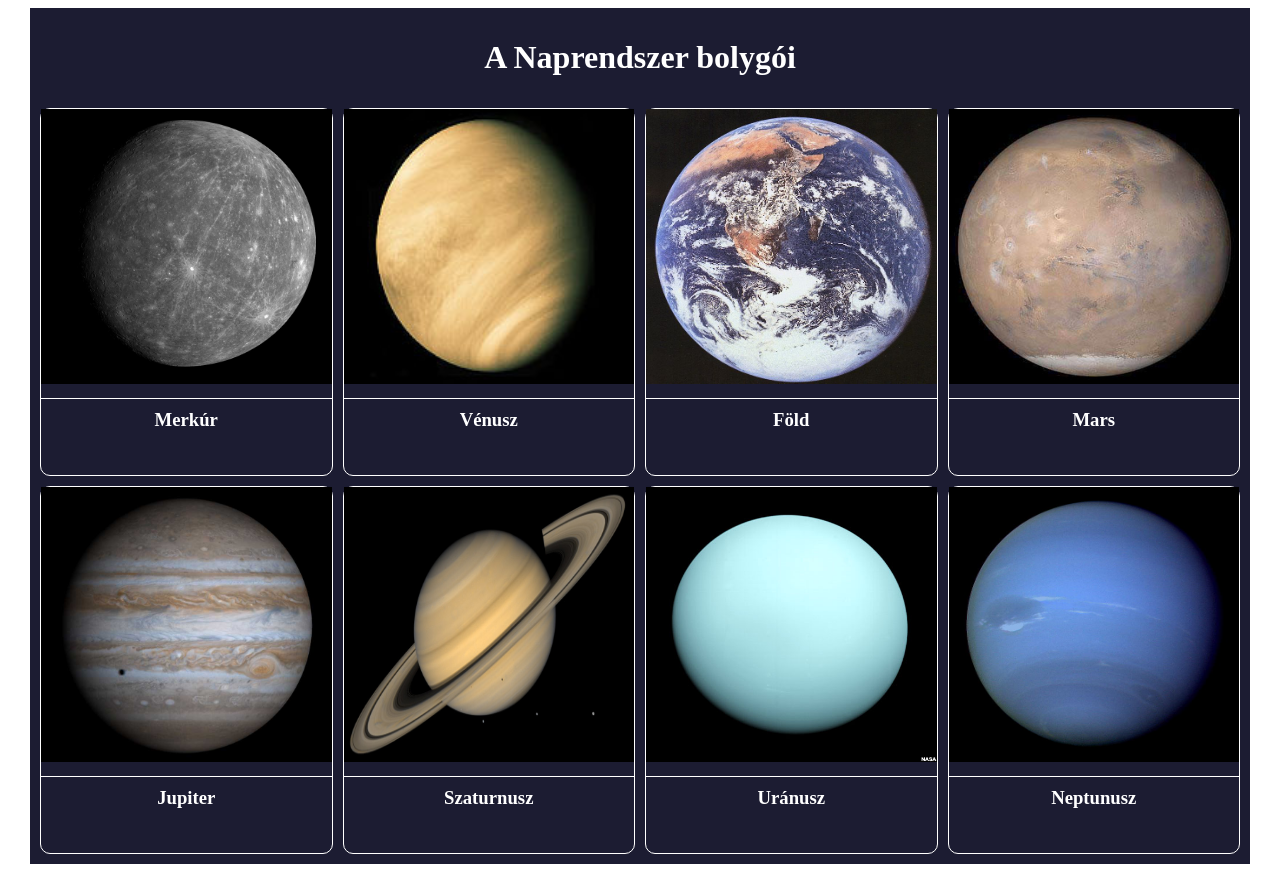
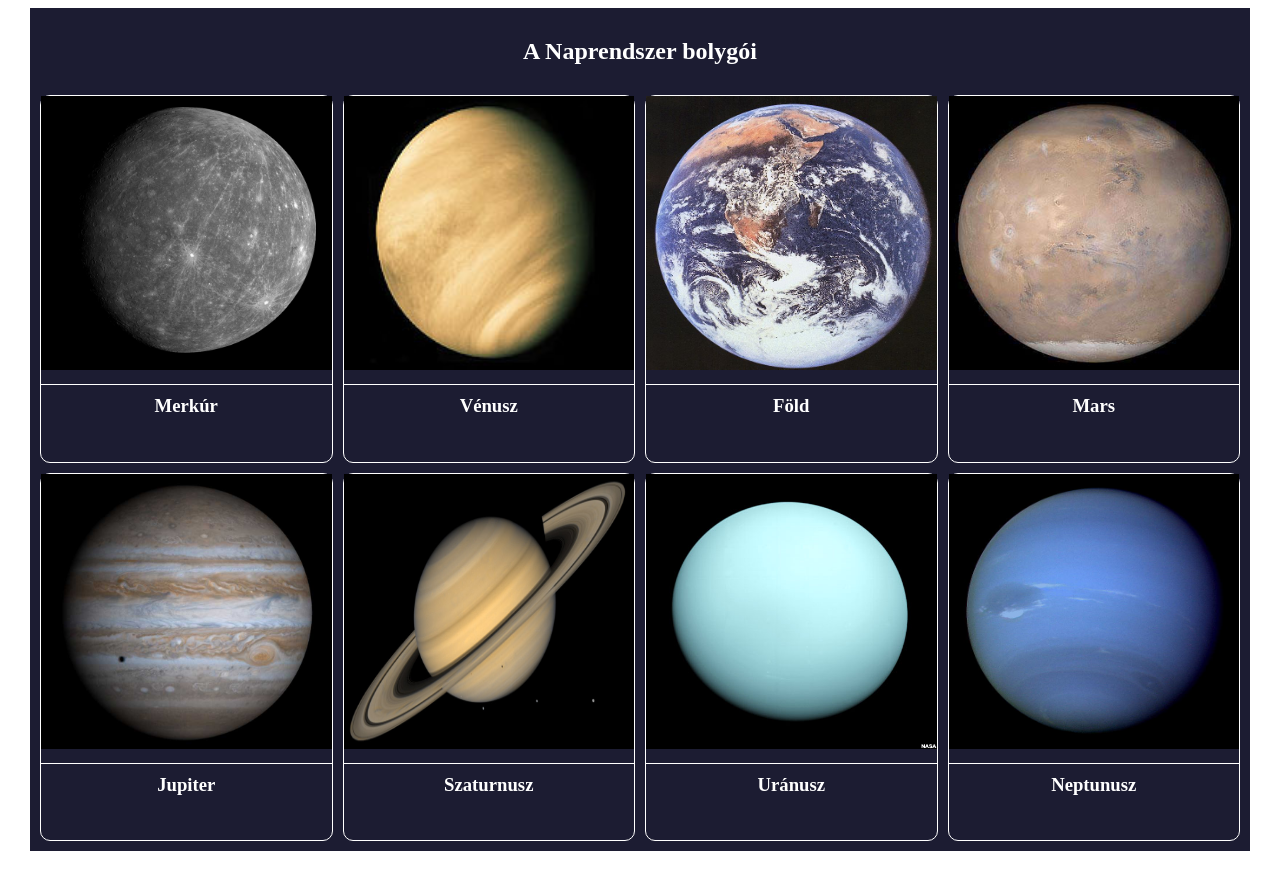
Before and after one commit to CoPhe23/bolygok, a plain HTML site: page index.html in a window 1280 px wide. Drawn offline with Linux system fonts and the light colour scheme.

Commit message:
h2-re valtas

```diff
--- a/index.html
+++ b/index.html
@@ -8,7 +8,7 @@
 </head>
 <body>
   <div class="container">
-     <h1 >A Naprendszer bolygói</h1>
+     <h2 >A Naprendszer bolygói</h1>
       <div >
         <img  src="merkur.jpg" >
         <h3>Merkúr</h3>
--- a/style.css
+++ b/style.css
@@ -32,7 +32,7 @@ h3 {
 		grid-template-columns: repeat(2, 1fr);
 	}
 }
-h1 {
+h2 {
 	grid-column: 1/-1;
 	text-align: center;
 }
```
